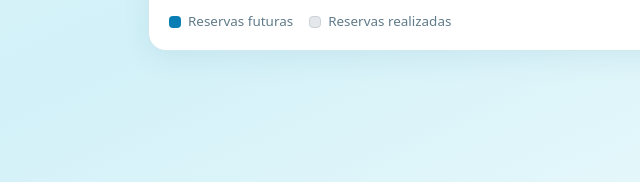
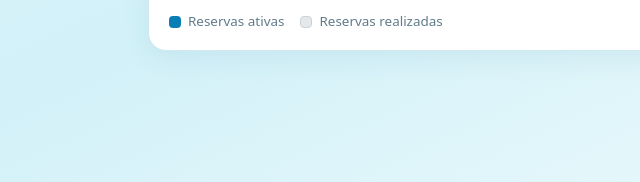
Before and after one commit to GiovaniPasetti/calendario-florence, a plain HTML site: page index.html in a window 1280 px wide. Shown: the part 570-752 px from the top of the page, 0-640 px from the left. Drawn offline with Linux system fonts and the light colour scheme; no server answers.

Commit message:
Atualiza legenda para reservas ativas

```diff
--- a/index.html
+++ b/index.html
@@ -104,7 +104,7 @@
       <div class="message">Carregando calendário…</div>
     </div>
     <div class="legend" aria-label="Legenda das reservas">
-      <span class="legend-item"><span class="legend-dot" style="background:#087eb5"></span>Reservas futuras</span>
+      <span class="legend-item"><span class="legend-dot" style="background:#087eb5"></span>Reservas ativas</span>
       <span class="legend-item"><span class="legend-dot" style="background:#e4e8eb;border:1px solid #cbd2d7"></span>Reservas realizadas</span>
     </div>
   </section>
```
